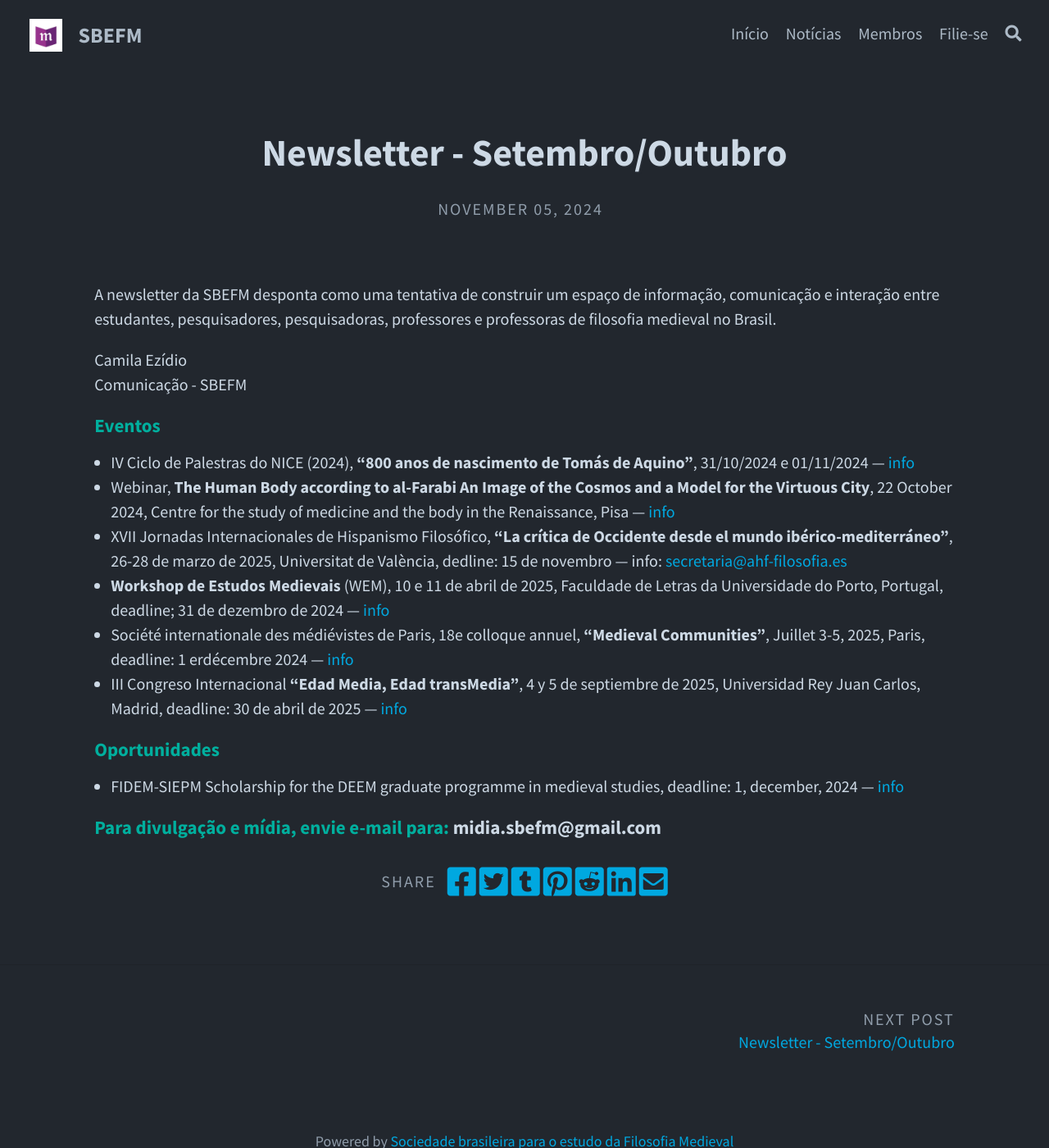
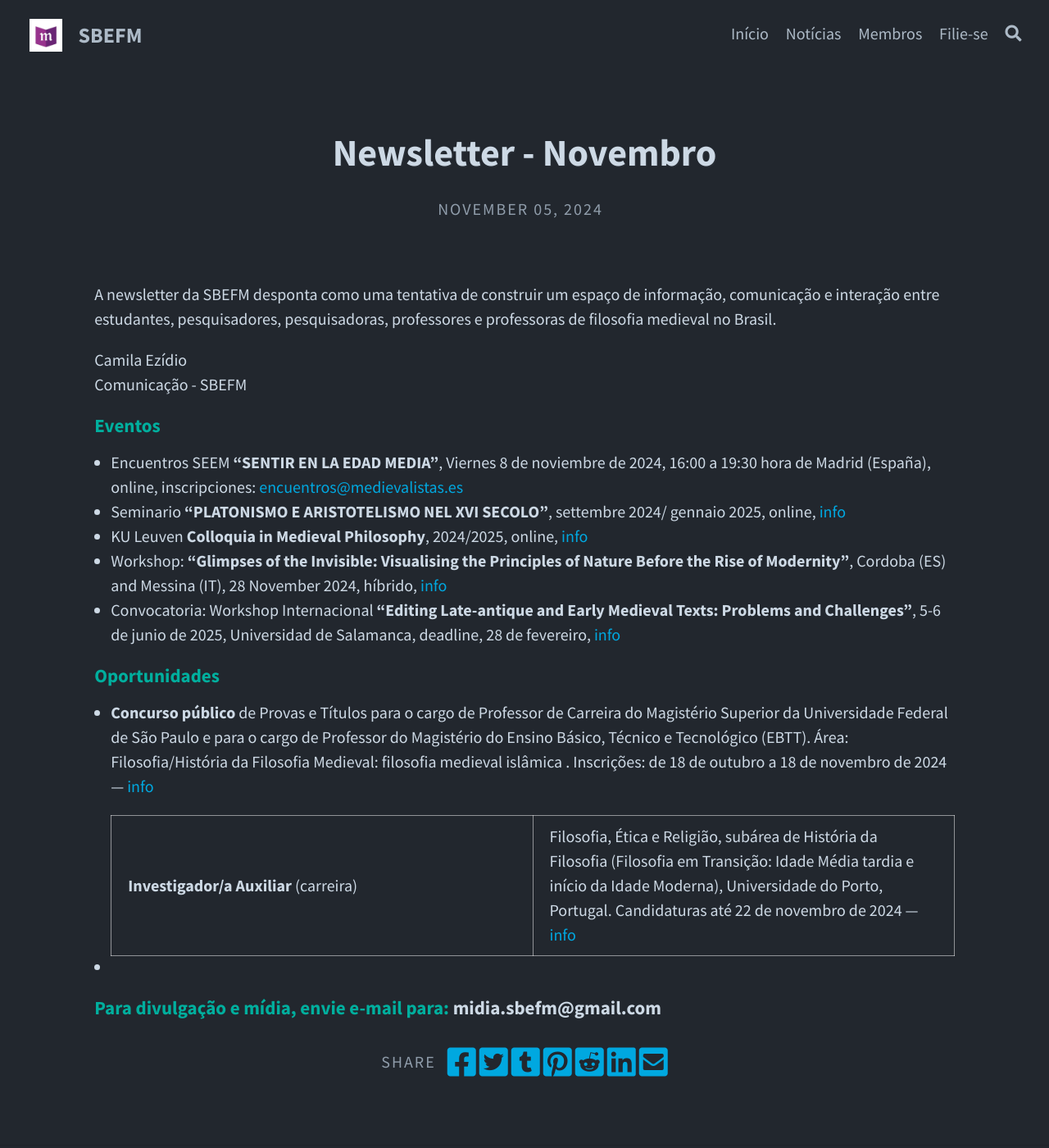
Before and after one commit to nap-o/sbefm, a Jekyll site: the page built from _posts/2024-11-05-newsletter-novembro.md, in a window 1280 px wide and 1400 px high. Shown: the whole window at 82% size. Built offline with Jekyll 4.4.1, drawn with Linux system fonts in a browser that asks for light colours.

Commit message:
news novembro

```diff
--- a/_posts/2024-11-05-newsletter-novembro.md
+++ b/_posts/2024-11-05-newsletter-novembro.md
@@ -1,11 +1,11 @@
 ---
 layout: post
-title: Newsletter - Setembro/Outubro
+title: Newsletter - Novembro
 #color: rgb(250, 50, 50)
 #feature-img: "assets/img/pexels/triangular.jpeg"
 #thumbnail: "assets/img/pexels/manuscrito2.jpg"
 #tags: [Mermaid, Highlight, Markdown]
-permalink: /newsletter-outubro-2024/
+permalink: /newsletter-novembro-2024/
 ---
 
 A newsletter da SBEFM desponta como uma tentativa de construir um espaço de informação, comunicação e interação entre estudantes, pesquisadores, pesquisadoras, professores e professoras de filosofia medieval no Brasil.
@@ -14,16 +14,15 @@ Camila Ezídio <br />
 Comunicação - SBEFM
 
 #### Eventos
-- IV Ciclo de Palestras do NICE (2024), **"800 anos de nascimento de Tomás de Aquino"**, 31/10/2024 e 01/11/2024 — [info](https://sites.google.com/view/nice-uem/eventos){:target="_blank"}
-- Webinar, **The Human Body according to al-Farabi An Image of the Cosmos and a Model for the Virtuous City**, 22 October 2024, Centre for the study of medicine and the body in the Renaissance, Pisa — [info](https://csmbr.fondazionecomel.org/events/online-lectures/the-body-in-al-farabi/){:target="_blank"}
-- XVII Jornadas Internacionales de Hispanismo Filosófico, **"La crítica de Occidente desde el mundo ibérico-mediterráneo"**, 26-28 de marzo de 2025, Universitat de València, dedline: 15 de novembro — info: <secretaria@ahf-filosofia.es>
-- **Workshop de Estudos Medievais** (WEM), 10 e 11 de abril de 2025, Faculdade de Letras da Universidade do Porto, Portugal, deadline; 31 de dezembro de 2024 — [info](http://gihmedieval.blogspot.com){:target="_blank"}
-- Société internationale des médiévistes de Paris, 18e colloque annuel, **“Medieval Communities”**, Juillet 3-5, 2025, Paris, deadline: 1 erdécembre 2024 — [info](https://imsparis.hypotheses.org){:target="_blank"}
-- III Congreso Internacional **“Edad Media, Edad transMedia”**, 4 y 5 de septiembre de 2025, Universidad Rey Juan Carlos, Madrid, deadline: 30 de abril de 2025 — [info](https://eventos.urjc.es/122467/detail/iii-congreso-internacional-edad-media-edad-transmedia.html){:target="_blank"}
+- Encuentros SEEM **"SENTIR EN LA EDAD MEDIA"**, Viernes 8 de noviembre de 2024, 16:00 a 19:30 hora de Madrid (España), online, inscripciones: <encuentros@medievalistas.es>
+- Seminario **"PLATONISMO E ARISTOTELISMO NEL XVI SECOLO"**, settembre 2024/ gennaio 2025, online, [info](http://www.sispm.org/wp-content/uploads/2024/08/Locandina-Seminario-online-PlatonismoampAristotelismo.pdf){:target="_blank"}
+- KU Leuven **Colloquia in Medieval Philosophy**, 2024/2025, online, [info](https://hiw.kuleuven.be/dwmc/events/ku-leuven-colloquia-in-medieval-philosophy){:target="_blank"}
+- Workshop: **"Glimpses of the Invisible: Visualising the Principles of Nature Before the Rise of Modernity"**, Cordoba (ES) and Messina (IT), 28 November 2024, híbrido, [info](https://potestas-essendi.com/meetings/visualising-principles/){:target="_blank"}
+- Convocatoria: Workshop Internacional **"Editing Late-antique and Early Medieval Texts: Problems and Challenges"**, 5-6 de junio de 2025, Universidad de Salamanca, deadline, 28 de fevereiro, [info](https://clasicaseindoeuropeo.usal.es/5-6-6-2025-convocatoria-workshop-internacional-editing-late-antique-and-early-medieval-texts-problems-and-challenges/){:target="_blank"}
 
 #### Oportunidades
-- FIDEM-SIEPM Scholarship for the DEEM graduate programme in medieval studies, deadline: 1, december, 2024 — [info](https://hiw.kuleuven.be/siepm/fidem-siepm-scholarship){:target="_blank"}
-
+- **Concurso público** de Provas e Títulos para o cargo de Professor de Carreira do Magistério Superior da Universidade Federal de São Paulo e para o cargo de Professor do Magistério do Ensino Básico, Técnico e Tecnológico (EBTT). Área: Filosofia/História da Filosofia Medieval: filosofia medieval islâmica . Inscrições: de 18 de outubro a 18 de novembro de 2024 — [info](https://phpu.unifesp.br/concurso/inscricao/editais/edital624-2024.htm){:target="_blank"}
+- **Investigador/a Auxiliar** (carreira)|Filosofia, Ética e Religião, subárea de História da Filosofia (Filosofia em Transição: Idade Média tardia e início da Idade Moderna), Universidade do Porto, Portugal. Candidaturas até 22 de novembro de 2024 — [info](https://sigarra.up.pt/flup/pt/noticias_geral.ver_noticia?p_nr=182667){:target="_blank"}
 
 
 
```
